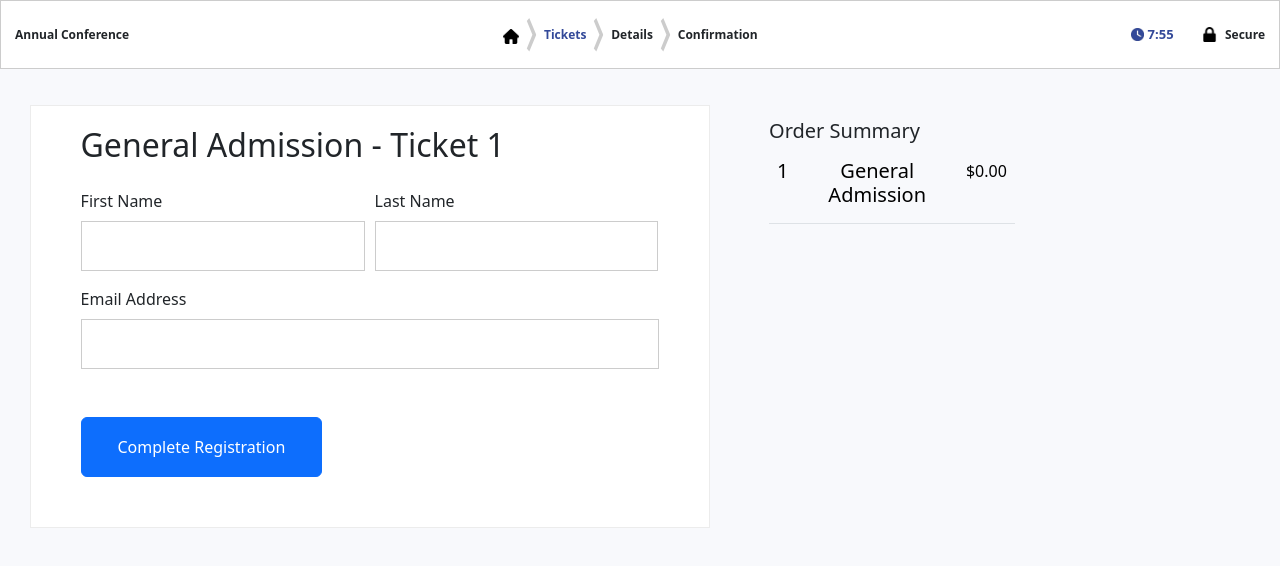
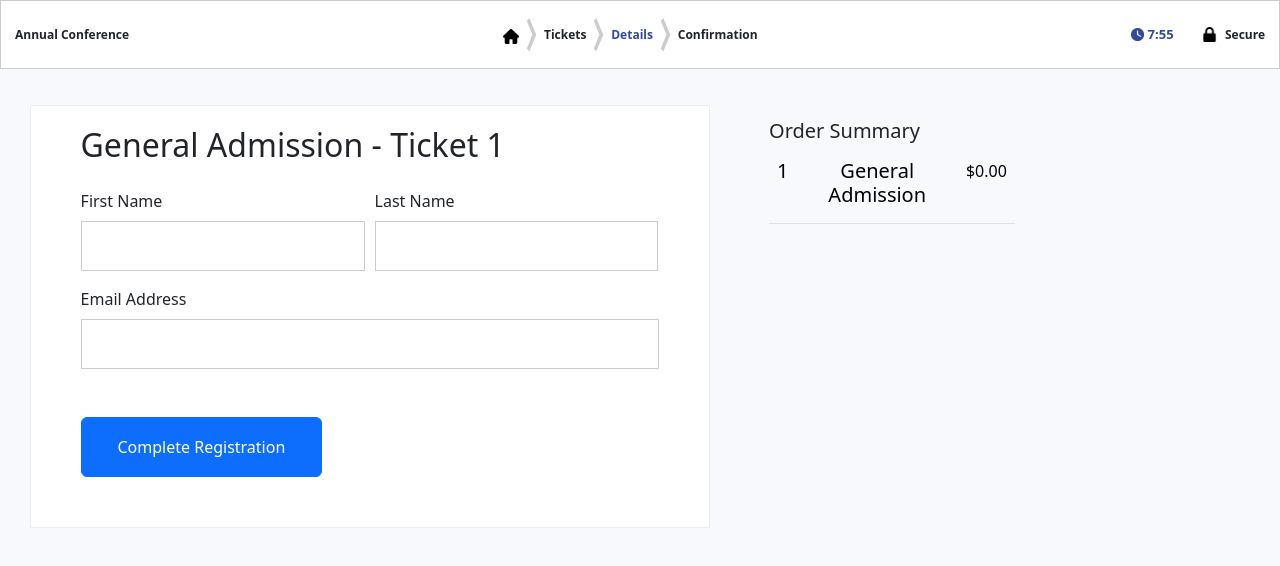
Before and after one commit to BriceWidger/event-planner, a React (Create React App) app: page /details in a window 1280 px wide. Shown: the top 566 px of the page. Built offline with nearby package versions, Linux system fonts and the light colour scheme.

Commit message:
fixed checkOutHeader text colors for different pages

```diff
--- a/src/components/checkOutHeader/CheckoutHeader.css
+++ b/src/components/checkOutHeader/CheckoutHeader.css
@@ -1,6 +1,9 @@
 /* CheckoutHeader.css */
 
+/* Responsive Design */
+
 @media (max-width: 992px) {
+  /* Hide elements on medium screens */
   .annual-conference-container {
     display: none !important;
   }
@@ -10,9 +13,16 @@
 }
 
 @media (max-width: 575px) {
+  /* Adjust styles on small screens */
   .select-tickets-container {
     width: 100%;
     margin: 30px auto 0;
     padding: 0 15px;
   }
 }
+
+/* Custom Styles */
+
+.text-primary {
+  color: #334999 !important;
+}
--- a/src/components/checkOutHeader/CheckoutHeader.jsx
+++ b/src/components/checkOutHeader/CheckoutHeader.jsx
@@ -7,6 +7,9 @@ import "./CheckoutHeader.css";
 
 const CheckoutHeader = () => {
   const location = useLocation();
+  const { pathname } = location;
+
+  const getPageStatus = (path) => pathname === path;
 
   return (
     <div
@@ -42,7 +45,15 @@ const CheckoutHeader = () => {
               }}
             />
           </Link>
-          <div className="arrow-tickets-container d-flex align-items-center justify-content-center">
+          {[
+            { path: "/tickets", label: "Tickets" },
+            { path: "/details", label: "Details" },
+            { path: "/confirmation", label: "Confirmation" },
+          ].map((item, index) => (
+            <div
+              key={index}
+              className={`arrow-${item.label.toLowerCase()}-container d-flex align-items-center justify-content-center`}
+            >
               <ArrowDivider
                 style={{
                   "@media (max-width: 768px)": {
@@ -52,29 +63,9 @@ const CheckoutHeader = () => {
                 }}
               />
               <span
-              className="fw-bold"
-              style={{
-                fontSize: "12px",
-                color: "#334999",
-                "@media (max-width: 768px)": {
-                  fontSize: "12px",
-                },
-              }}
-            >
-              Tickets
-            </span>
-          </div>
-          <div className="arrow-details-container d-flex align-items-center justify-content-center">
-            <ArrowDivider
-              style={{
-                "@media (max-width: 768px)": {
-                  fontSize: "20px",
-                  marginTop: "10px",
-                },
-              }}
-            />
-            <span
-              className="fw-bold"
+                className={`fw-bold ${
+                  getPageStatus(item.path) ? "text-primary" : ""
+                }`}
                 style={{
                   fontSize: "12px",
                   "@media (max-width: 768px)": {
@@ -82,34 +73,14 @@ const CheckoutHeader = () => {
                   },
                 }}
               >
-              Details
+                {item.label}
               </span>
             </div>
-          <div className="arrow-confirmation-container d-flex align-items-center justify-content-center">
-            <ArrowDivider
-              style={{
-                "@media (max-width: 768px)": {
-                  fontSize: "20px",
-                  marginTop: "10px",
-                },
-              }}
-            />
-            <span
-              className="fw-bold"
-              style={{
-                fontSize: "12px",
-                "@media (max-width: 768px)": {
-                  fontSize: "12px",
-                },
-              }}
-            >
-              Confirmation
-            </span>
-          </div>
+          ))}
         </div>
       </div>
       <div className="secure-lock-container-outer d-flex flex-grow-1 justify-content-end">
-        <div>{location.pathname === "/details" && <DetailsTimer />}</div>
+        {getPageStatus("/details") && <DetailsTimer />}
         <div className="secure-lock-container-inner d-inline-flex align-items-center">
           <img
             src="/images/locked-icon.png"
```
Lines whose indentation alone changed are shown as unchanged.
